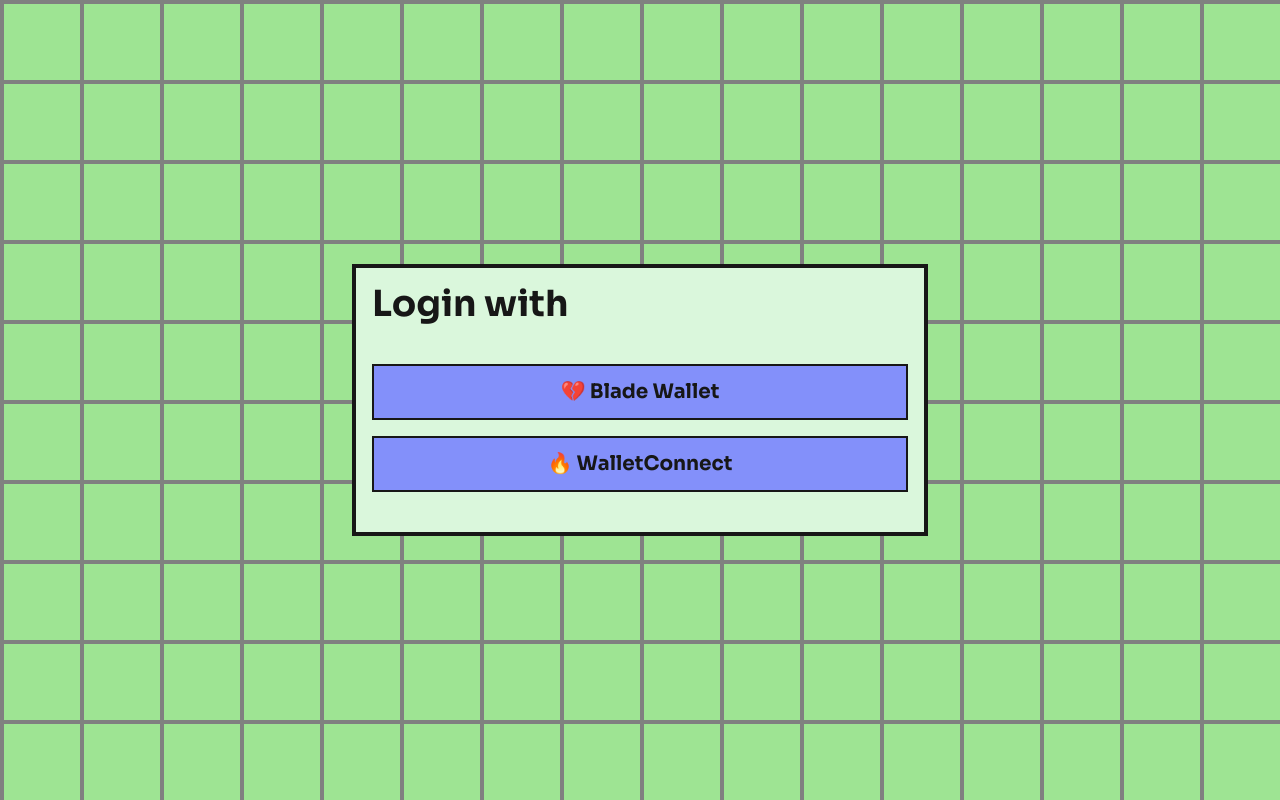
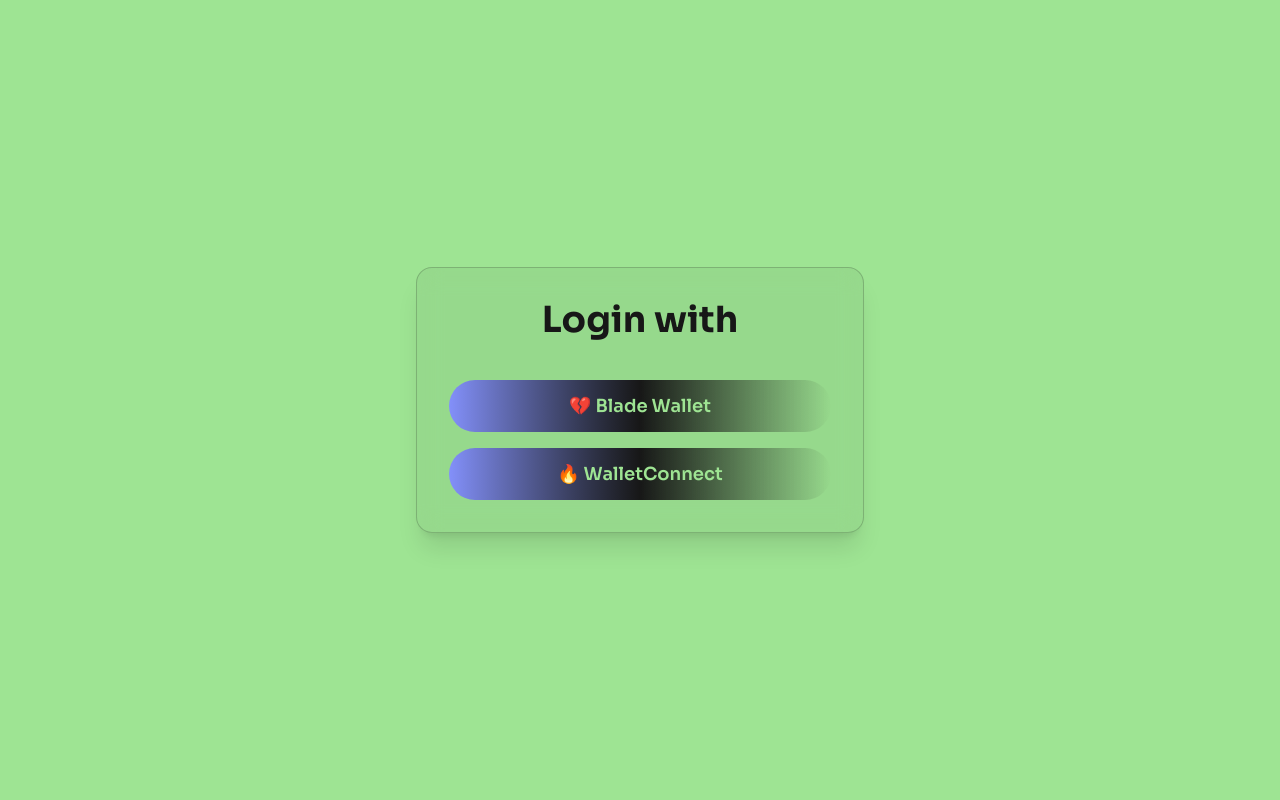
Before and after one commit to TraFost/Mira, a Next.js app: page /login in a window 1280 px wide. Built offline with nearby package versions, Linux system fonts and the light colour scheme.

Commit message:
feat: enhance login page styling and layout

```diff
--- a/app/(main)/login/page.tsx
+++ b/app/(main)/login/page.tsx
@@ -2,14 +2,14 @@ const btn = ["💔 Blade Wallet", "🔥 WalletConnect"];
 
 export default function LoginPage() {
   return (
-    <div className="w-full h-screen flex justify-center items-center px-4">
-      <div className="flex flex-col gap-10 border-4 p-4 w-full md:w-lg lg:w-xl h-fit bg-[#DAF7DC]">
-        <h1 className="text-4xl font-bold">Login with</h1>
-        <div className="flex flex-col gap-4 mb-6">
+    <div className="w-full h-screen flex justify-center items-center px-4 bg-background text-foreground">
+      <div className="flex flex-col gap-10 p-8 w-full max-w-md rounded-2xl backdrop-blur-md bg-foreground/5 border border-foreground/20 shadow-xl">
+        <h1 className="text-4xl font-bold text-center">Login with</h1>
+        <div className="flex flex-col gap-4">
           {btn.map((b) => (
             <button
               key={b}
-              className="border-2 font-bold bg-[#8390FA] text-xl cursor-pointer py-3"
+              className="cursor-pointer text-lg font-semibold py-3 rounded-full bg-gradient-to-r from-secondary via-foreground to-gradient text-background hover:opacity-90 transition"
             >
               {b}
             </button>
```
